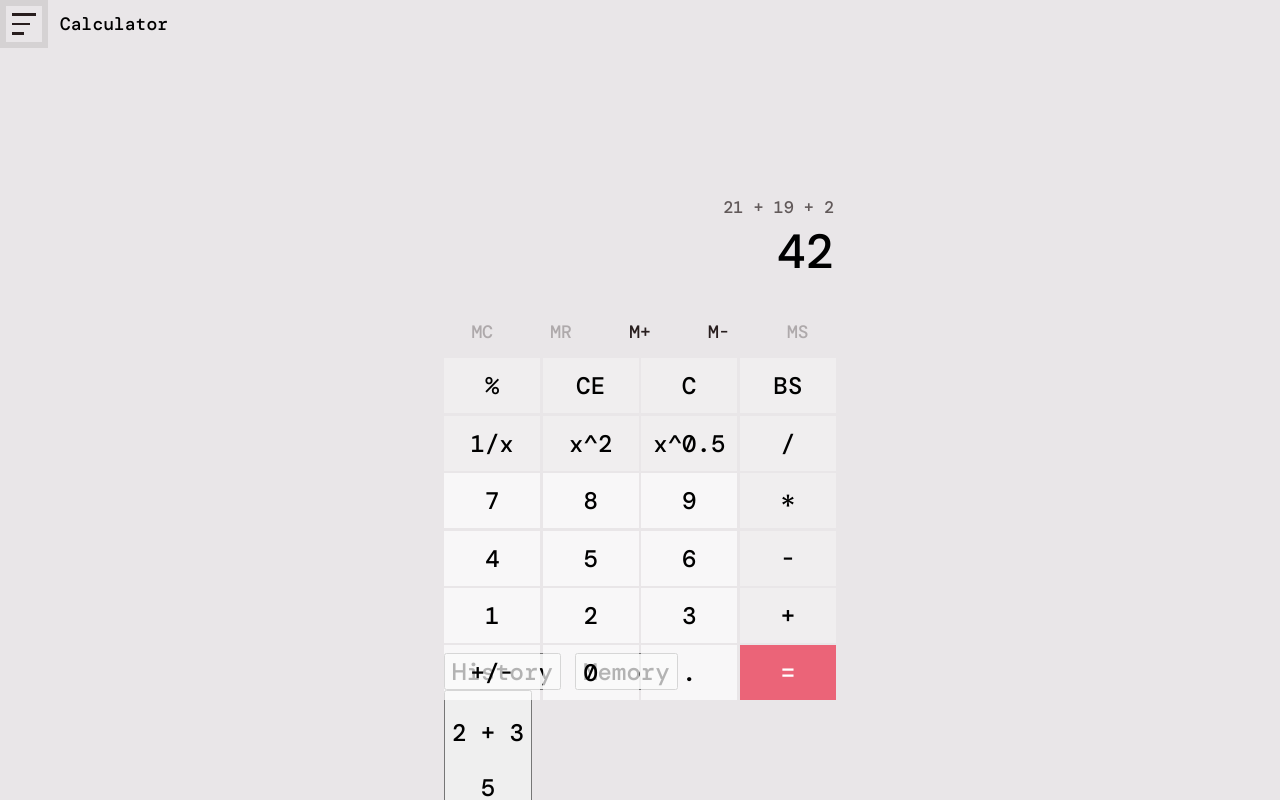
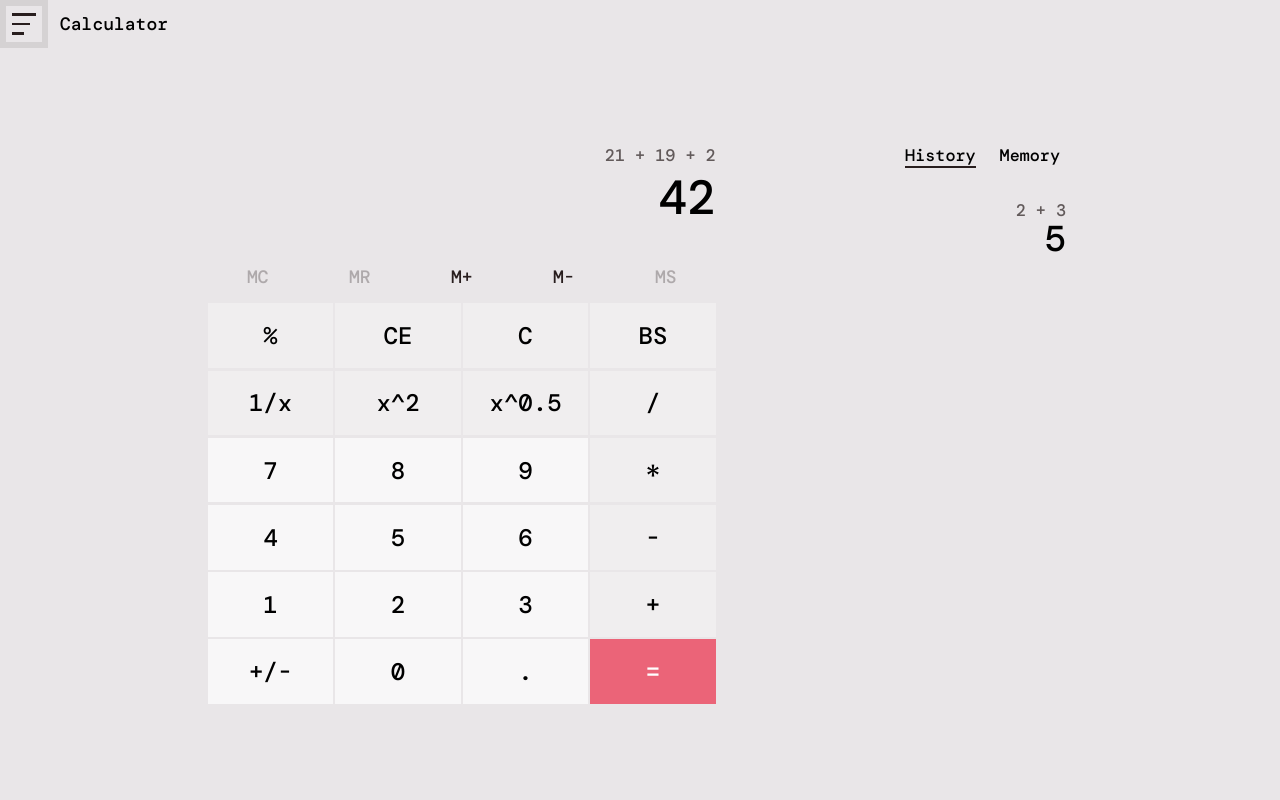
Before and after one commit to O-Kreator/Web-calculator, a plain HTML site: page index.html in a window 1280 px wide. Drawn offline with nearby package versions, Linux system fonts and the light colour scheme; a web font is replaced by a local one.

Commit message:
feat aside styles

```diff
--- a/src/index.css
+++ b/src/index.css
@@ -173,13 +173,22 @@ body.menu_pressed #navMenuBtn > div:nth-child(3) {
 /* Content Wrapper */
 
 #contentWrapper {
+  display: flex;
+  justify-content: stretch;
   padding-top: var(--space-xxl);
 
-  width: 392px;
-  height: 506px;
+  width: 90%;
+  max-width: 36rem;
+  height: 608px;
 
   transition-property: width, height;
   transition-duration: var(--time-long);
+}
+
+@media (max-width: 799px) {
+  #contentWrapper {
+    width: 392px;
+  }
 }
 
 @media (max-width: 639px) {
@@ -197,6 +206,8 @@ body.menu_pressed #navMenuBtn > div:nth-child(3) {
   flex-direction: column;
   justify-content: stretch;
 
+  flex-grow: 1;
+
   height: 100%;
 }
 
@@ -210,12 +221,22 @@ body.menu_pressed #navMenuBtn > div:nth-child(3) {
 #textSub, #textMain {
   display: block;
   margin: 0;
+  padding: 0;
   width: 100%;
 
   text-align: right;
 
   border: 0;
   background: transparent;
+
+  transition-property: margin-bottom, padding-right, font-size, height;
+  transition-duration: var(--time-long);
+}
+
+@media (max-width: 639px) {
+  #textSub, #textMain {
+    padding-right: var(--space-s);
+  }
 }
 
 #textSub {
@@ -224,6 +245,8 @@ body.menu_pressed #navMenuBtn > div:nth-child(3) {
 }
 
 #textMain {
+  margin-bottom: var(--space-r);
+
   font-size: 2rem;
   font-weight: 500;
 }
@@ -235,8 +258,6 @@ body.menu_pressed #navMenuBtn > div:nth-child(3) {
   display: grid;
   grid-template-columns: repeat(5, 1fr);
   column-gap: var(--space-xxs);
-
-  margin-top: var(--space-r);
 }
 
 #mainMemoryBtnWrapper > button {
@@ -314,3 +335,143 @@ button#dotBtn {
 #mainBtnWrapper > button:disabled {
   color: var(--color-text-disabled);
 }
+
+
+/* Aside Wrapper */
+
+#asideWrapper {
+  width: 0;
+  flex-grow: 0;
+  overflow-x: hidden;
+
+  transition-property: width, flex-grow;
+  transition-duration: var(--time-long);
+}
+
+@media (min-width: 799px) {
+  #asideWrapper {
+    width: 10rem;
+    flex-grow: 1;
+  }
+}
+
+
+/* Aside Navigation */
+
+#asideNav {
+  display: flex;
+  justify-content: flex-end;
+  padding-bottom: var(--space-s);
+  width: 100%;
+
+  text-align: right;
+}
+
+#asideNav > button {
+  position: relative;
+  top: 0;
+  padding: 0 var(--space-s);
+
+  font-size: .7rem;
+
+  border: 0;
+  background: transparent;
+
+  transition-property: color, font-size, top, padding, box-shadow;
+  transition-duration: var(--time-short);
+}
+
+#asideNav > button:hover,
+#asideNav > button:focus {
+  box-shadow: var(--shadow-inner);
+}
+
+#asideNav > button:active {
+  top: var(--space-xxs);
+}
+
+#asideNav > button > span.activeIndicator {
+  display: block;
+
+  width: 0;
+  margin: 0 auto;
+  height: var(--space-xxs);
+
+  background-color: var(--color-text);
+
+  transition-property: width;
+  transition-duration: var(--time-short);
+}
+
+#asideNav > button.actived > span.activeIndicator {
+  width: 100%;
+}
+
+
+/* History Wrapper and Memory Wrapper */
+
+#memoryWrapper {
+  display: none;
+}
+
+
+/* History Item and Memory Item */
+
+#historyWrapper > button.historyItem,
+#memoryWrapper > button.memoryItem {
+  position: relative;
+  top: 0;
+  display: block;
+
+  width: 100%;
+  height: 4rem;
+
+  border: 0;
+  background: transparent;
+
+  transition-property: color, font-size, top, padding, background-color, box-shadow;
+  transition-duration: var(--time-short);
+}
+
+#historyWrapper > button.historyItem:hover,
+#historyWrapper > button.historyItem:focus,
+#memoryWrapper > button.memoryItem:hover,
+#memoryWrapper > button.memoryItem:focus {
+  background-color: var(--color-button-hover);
+  box-shadow: var(--shadow-inner);
+}
+
+#historyWrapper > button.historyItem:active,
+#memoryWrapper > button.memoryItem:active {
+  top: var(--space-xxs);
+}
+
+#historyWrapper > button.historyItem > p.historyTextSub,
+#historyWrapper > button.historyItem > p.historyTextMain,
+#memoryWrapper > button.memoryItem > p.memoryText {
+  display: block;
+  margin: 0;
+  padding: 0;
+  width: 100%;
+
+  text-align: right;
+  white-space: nowrap;
+
+  border: 0;
+  background: transparent;
+
+  transition-property: margin-bottom, padding-right, font-size, height;
+  transition-duration: var(--time-long);
+}
+
+#historyWrapper > button.historyItem > p.historyTextSub {
+  font-size: .7rem;
+  color: var(--color-text-sub);
+}
+
+#historyWrapper > button.historyItem > p.historyTextMain,
+#memoryWrapper > button.memoryItem > p.memoryText {
+  font-size: 1.5rem;
+  font-weight: 500;
+  line-height: 1;
+}
```
